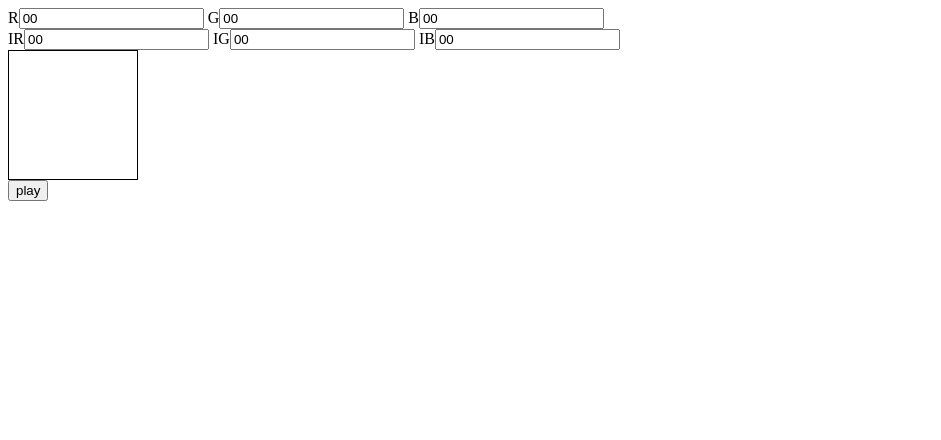
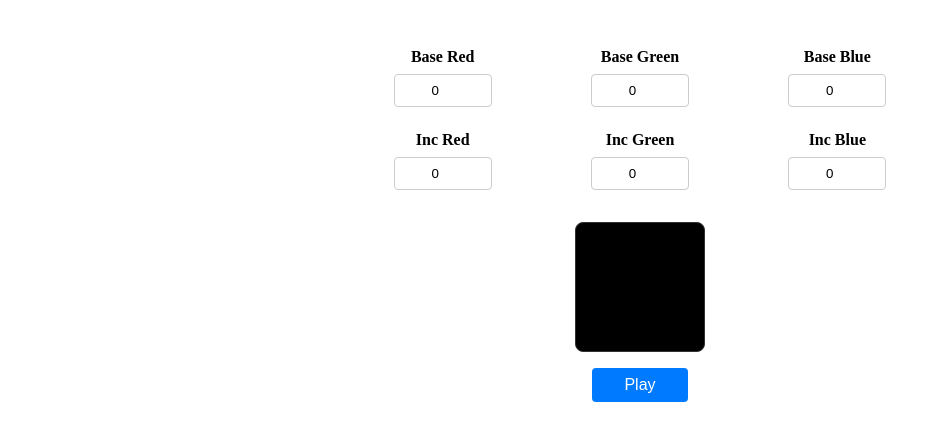
Before and after one commit to sanskar-mk2/color-cycle, a plain HTML site: page index.html in a window 1280 px wide. Shown: the whole page, without its empty margins (0-941 px from the left). Drawn offline with Linux system fonts and the light colour scheme.

Commit message:
💹 Upgrade code!

```diff
--- a/index.html
+++ b/index.html
@@ -1,29 +1,86 @@
 <!DOCTYPE html>
 <html lang="en">
+    <head>
+        <meta charset="UTF-8" />
+        <meta http-equiv="X-UA-Compatible" content="IE=edge" />
+        <meta name="viewport" content="width=device-width, initial-scale=1.0" />
+        <title>Color Cycle</title>
+        <link rel="stylesheet" href="./style.css" />
+    </head>
 
-<head>
-    <meta charset="UTF-8">
-    <meta http-equiv="X-UA-Compatible" content="IE=edge">
-    <meta name="viewport" content="width=device-width, initial-scale=1.0">
-    <title>Color Cycle</title>
-    <link rel="stylesheet" href="./style.css">
-</head>
+    <body>
+        <div class="container">
+            <form class="color-inputs" onsubmit="return false">
+                <div class="input-group">
+                    <div>
+                        <label for="r">Base Red</label>
+                        <input
+                            type="number"
+                            id="r"
+                            min="0"
+                            max="255"
+                            value="0"
+                        />
+                    </div>
+                    <div>
+                        <label for="g">Base Green</label>
+                        <input
+                            type="number"
+                            id="g"
+                            min="0"
+                            max="255"
+                            value="0"
+                        />
+                    </div>
+                    <div>
+                        <label for="b">Base Blue</label>
+                        <input
+                            type="number"
+                            id="b"
+                            min="0"
+                            max="255"
+                            value="0"
+                        />
+                    </div>
+                </div>
 
-<body onload="start()">
-    <div id="main-div">
-        <div id="inp-div">
-            R<input type="text" id="r" onchange="rgb()" value="00">
-            G<input type="text" id="g" onchange="rgb()" value="00">
-            B<input type="text" id="b" onchange="rgb()" value="00">
-            <br>
-            IR<input type="text" id="ir" onchange="irgb()" value="00">
-            IG<input type="text" id="ig" onchange="irgb()" value="00">
-            IB<input type="text" id="ib" onchange="irgb()" value="00">
+                <div class="input-group">
+                    <div>
+                        <label for="ir">Inc Red</label>
+                        <input
+                            type="number"
+                            id="ir"
+                            min="0"
+                            max="255"
+                            value="0"
+                        />
+                    </div>
+                    <div>
+                        <label for="ig">Inc Green</label>
+                        <input
+                            type="number"
+                            id="ig"
+                            min="0"
+                            max="255"
+                            value="0"
+                        />
+                    </div>
+                    <div>
+                        <label for="ib">Inc Blue</label>
+                        <input
+                            type="number"
+                            id="ib"
+                            min="0"
+                            max="255"
+                            value="0"
+                        />
+                    </div>
+                </div>
+            </form>
+
+            <div class="color-preview" id="colorPreview"></div>
+            <button id="toggleButton" class="control-button">Play</button>
         </div>
-        <div id="col-div"></div>
-        <input type="button" id="ps" value="play" onclick="ps(this)">
-    </div>
-    <script src="script.js"></script>
-</body>
-
+        <script src="script.js"></script>
+    </body>
 </html>
--- a/script.js
+++ b/script.js
@@ -1,59 +1,102 @@
-const rgbarr = ["00", "00", "00"];
-const irgbarr = ["00", "00", "00"];
+class ColorCycler {
+    constructor() {
+        this.baseColor = [0, 0, 0];
+        this.increment = [0, 0, 0];
+        this.isPlaying = false;
+        this.initializeElements();
+        this.setupEventListeners();
+        this.startUpdateLoop();
+    }
 
-const rgb = () => {
-    rgbarr[0] = document.getElementById("r").value;
-    rgbarr[1] = document.getElementById("g").value;
-    rgbarr[2] = document.getElementById("b").value;
-}
+    initializeElements() {
+        this.colorPreview = document.getElementById("colorPreview");
+        this.toggleButton = document.getElementById("toggleButton");
+        this.inputs = {
+            base: ["r", "g", "b"].map((id) => document.getElementById(id)),
+            increment: ["ir", "ig", "ib"].map((id) =>
+                document.getElementById(id)
+            ),
+        };
+    }
 
-const ps = (btn) => {
-    if (btn.value == "play") {
-        btn.value = "stop";
-        let root = document.querySelector(":root");
-        root.style.setProperty("--anim", "color_change");
-        let ips = document.getElementsByTagName("input")
-        for (let i = 0; i < ips.length; i++) {
-            if (ips[i].getAttribute("type") == "text") {
-                ips[i].disabled = true;
+    setupEventListeners() {
+        this.inputs.base.forEach((input, index) => {
+            input.addEventListener("change", () => this.updateBaseColor(index));
+        });
+
+        this.inputs.increment.forEach((input, index) => {
+            input.addEventListener("change", () => this.updateIncrement(index));
+        });
+
+        this.toggleButton.addEventListener("click", () =>
+            this.toggleAnimation()
+        );
+    }
+
+    updateBaseColor(index) {
+        const value = this.validateColorValue(this.inputs.base[index].value);
+        this.baseColor[index] = value;
+        this.inputs.base[index].value = value;
+        this.updateCSS();
+    }
+
+    updateIncrement(index) {
+        const value = this.validateColorValue(
+            this.inputs.increment[index].value
+        );
+        this.increment[index] = value;
+        this.inputs.increment[index].value = value;
+    }
+
+    validateColorValue(value) {
+        return Math.max(0, Math.min(255, parseInt(value) || 0));
+    }
+
+    toggleAnimation() {
+        this.isPlaying = !this.isPlaying;
+        this.toggleButton.textContent = this.isPlaying ? "Stop" : "Play";
+
+        const root = document.documentElement;
+        root.style.setProperty(
+            "--animation-state",
+            this.isPlaying ? "running" : "paused"
+        );
+
+        this.inputs.base
+            .concat(this.inputs.increment)
+            .forEach((input) => (input.disabled = this.isPlaying));
+    }
+
+    updateCSS() {
+        const root = document.documentElement;
+        const startColor = this.rgbToHex(this.baseColor);
+        const endColor = this.rgbToHex(
+            this.baseColor.map((base, i) => (base + this.increment[i]) % 256)
+        );
+
+        root.style.setProperty("--color-start", startColor);
+        root.style.setProperty("--color-end", endColor);
+    }
+
+    rgbToHex(rgb) {
+        return "#" + rgb.map((n) => n.toString(16).padStart(2, "0")).join("");
+    }
+
+    startUpdateLoop() {
+        setInterval(() => {
+            if (this.isPlaying) {
+                this.baseColor = this.baseColor.map(
+                    (value, index) => (value + this.increment[index]) % 256
+                );
+
+                this.inputs.base.forEach(
+                    (input, index) => (input.value = this.baseColor[index])
+                );
+
+                this.updateCSS();
             }
-        }
-    } else if (btn.value == "stop") {
-        btn.value = "play";
-        let root = document.querySelector(":root");
-        root.style.setProperty("--anim", "none");
-        let ips = document.getElementsByTagName("input");
-        for (let i = 0; i < ips.length; i++) {
-            if (ips[i].getAttribute("type") == "text") {
-                ips[i].disabled = false;
-            }
-        }
+        }, 250);
     }
 }
 
-const start = () => {
-    setInterval(updatecss, 250);
-}
-
-const updatecss = () => {
-    let root = document.querySelector(":root");
-    if (getComputedStyle(root).getPropertyValue("--anim") == "color_change") {
-        root.style.setProperty("--c1", `#${rgbarr.join("")}`);
-        let tmp0 = (parseInt(rgbarr[0], 16) + parseInt(irgbarr[0], 16)) % 255;
-        let tmp1 = (parseInt(rgbarr[1], 16) + parseInt(irgbarr[1], 16)) % 255;
-        let tmp2 = (parseInt(rgbarr[2], 16) + parseInt(irgbarr[2], 16)) % 255;
-        root.style.setProperty("--c2", `#${tmp0.toString(16).padStart(2, "0")}${tmp1.toString(16).padStart(2, "0")}${tmp2.toString(16).padStart(2, "0")}`);
-        rgbarr[0] = tmp0.toString(16).padStart(2, "0");
-        rgbarr[1] = tmp1.toString(16).padStart(2, "0");
-        rgbarr[2] = tmp2.toString(16).padStart(2, "0");
-        document.getElementById("r").value = rgbarr[0];
-        document.getElementById("g").value = rgbarr[1];
-        document.getElementById("b").value = rgbarr[2];
-    }
-}
-
-const irgb = () => {
-    irgbarr[0] = document.getElementById("ir").value;
-    irgbarr[1] = document.getElementById("ig").value;
-    irgbarr[2] = document.getElementById("ib").value;
-}
+document.addEventListener("DOMContentLoaded", () => new ColorCycler());
--- a/style.css
+++ b/style.css
@@ -1,23 +1,81 @@
 :root {
-    --c1: #000000;
-    --c2: #ffffff;
-    --anim: none;
+    --color-start: #000000;
+    --color-end: #ffffff;
+    --animation-state: paused;
+    --animation-duration: 0.25s;
 }
 
-#col-div {
+.container {
+    max-width: 600px;
+    margin: 2rem auto;
+    padding: 1rem;
+    text-align: center;
+}
+
+.color-inputs {
+    margin-bottom: 2rem;
+}
+
+.input-group {
+    display: grid;
+    grid-template-columns: repeat(3, 1fr);
+    gap: 1.5rem;
+    margin-bottom: 1.5rem;
+    padding: 0 1rem;
+}
+
+.input-group > div {
+    display: flex;
+    flex-direction: column;
+    align-items: center;
+}
+
+.input-group label {
+    display: block;
+    margin-bottom: 0.5rem;
+    font-weight: bold;
+}
+
+.input-group input {
+    width: 80px;
+    padding: 0.5rem;
+    border: 1px solid #ccc;
+    border-radius: 4px;
+    text-align: center;
+}
+
+.color-preview {
     height: 128px;
     width: 128px;
-    border: 1px solid black;
-    background-color: #00000000;
-    animation: var(--anim) 0.25s infinite linear;
+    margin: 0 auto;
+    border: 1px solid #333;
+    border-radius: 8px;
+    background-color: var(--color-start);
+    animation: colorCycle var(--animation-duration) infinite linear;
+    animation-play-state: var(--animation-state);
 }
 
-@keyframes color_change {
+.control-button {
+    margin-top: 1rem;
+    padding: 0.5rem 2rem;
+    font-size: 1rem;
+    border: none;
+    border-radius: 4px;
+    background-color: #007bff;
+    color: white;
+    cursor: pointer;
+    transition: background-color 0.2s;
+}
+
+.control-button:hover {
+    background-color: #0056b3;
+}
+
+@keyframes colorCycle {
     from {
-        background-color: var(--c1);
+        background-color: var(--color-start);
     }
-
     to {
-        background-color: var(--c2);
+        background-color: var(--color-end);
     }
 }
```
